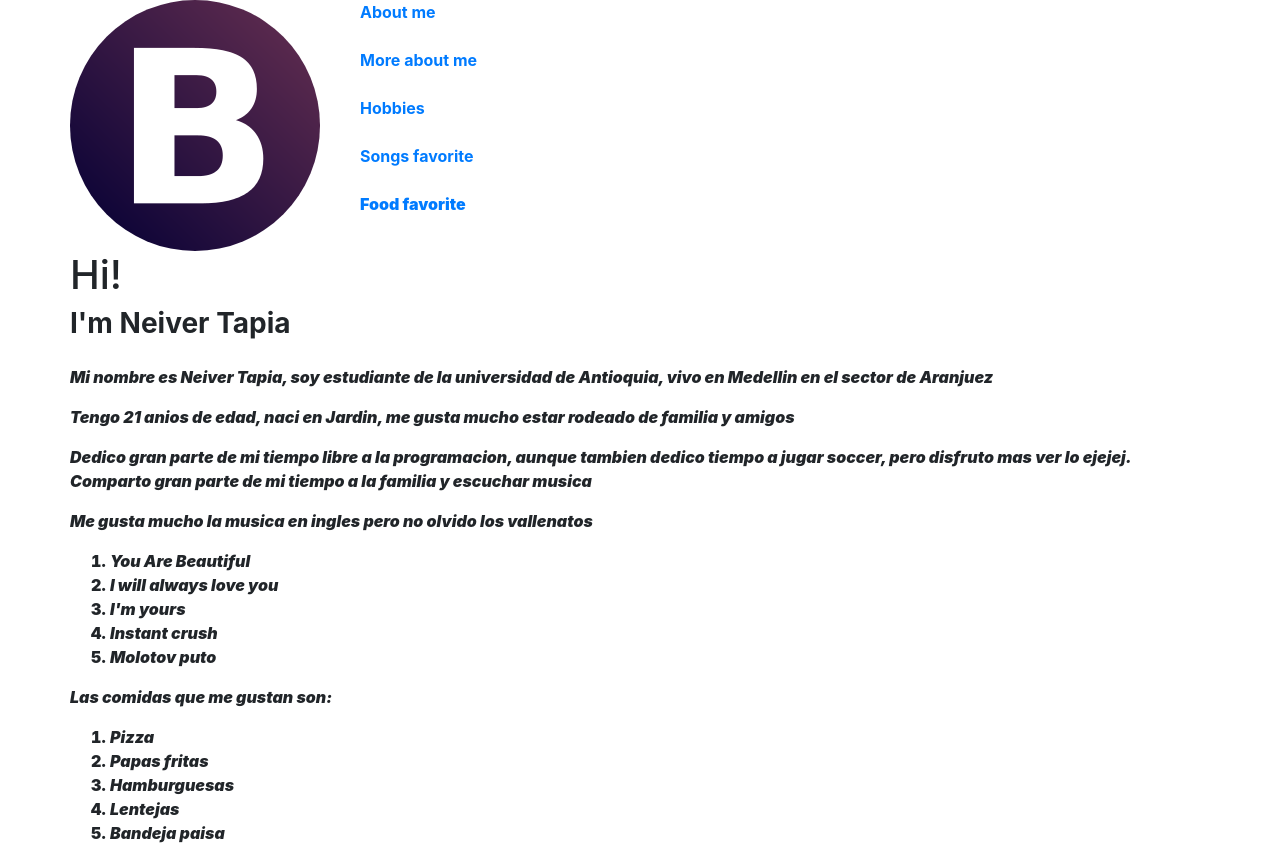
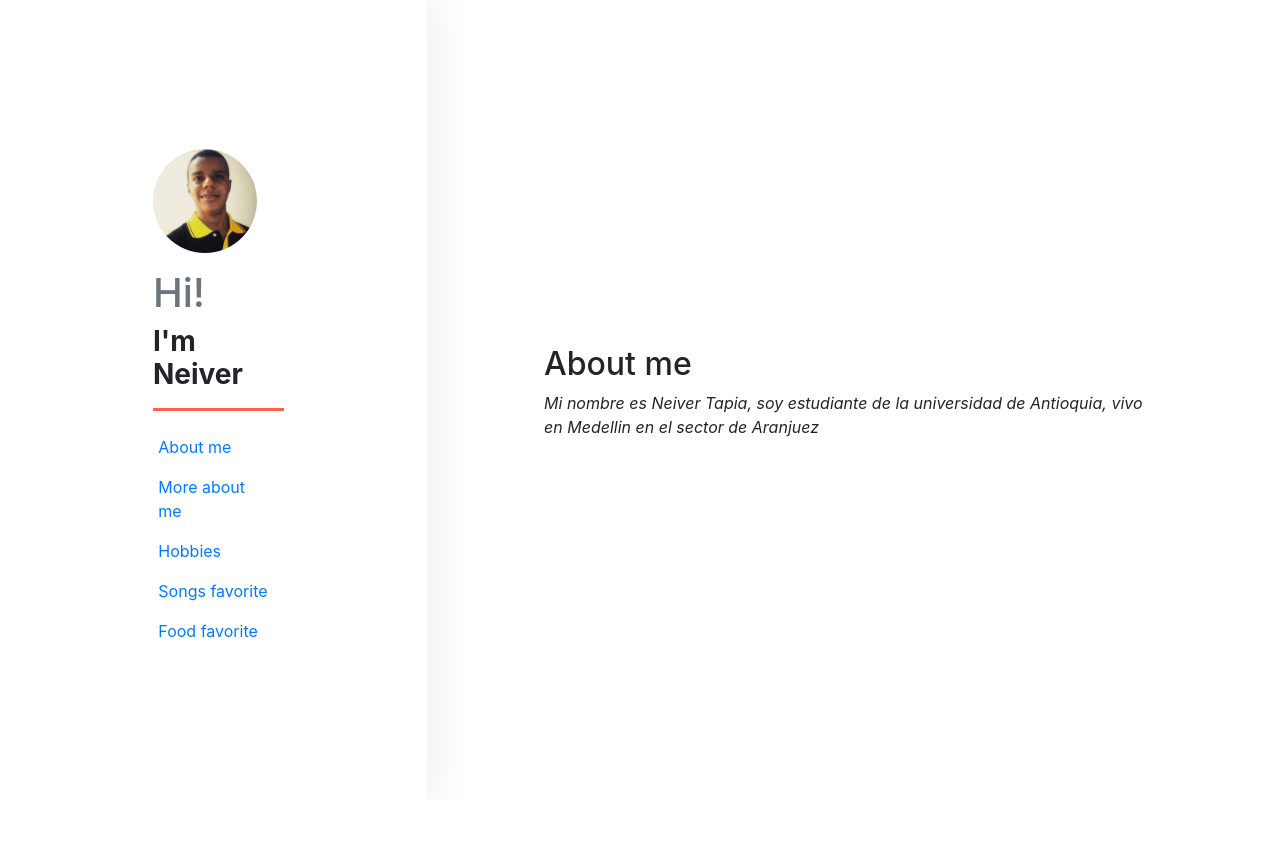
Before and after one commit to NeiverTapia/Curso_Js, a plain HTML site: page project final/index.html in a window 1280 px wide. After the commit the page ends 800 px from the top, so only its background shows below. Drawn offline with nearby package versions, Linux system fonts and the light colour scheme; a script that the page names is missing; files whose address does not match are found by name.

Commit message:
Nuevas funcionalidades
Add las funciones finales del projecto, con imágen, y así mismo con los Navbar

```diff
--- a/project final/index.css
+++ b/project final/index.css
@@ -1,12 +1,7 @@
-/*#photo{
-    width:150px;
-    height: 150px;
-    border-radius: 90%;
-    margin-top: 60px;
-    margin-left: 10px;
-    box-shadow: rgb(116, 55, 55) 8px 8px 10px;;
+#photo{
+  width: 79%;
 }
-
+/*
 nav{
     width: 200px;
     font-size: 18px;
@@ -18,12 +13,39 @@ nav{
     box-shadow: rgb(189, 172, 172) 8px 8px 10px;
     width: 300px;
     height: 700px;
+}*/
+body{
+   text-align: left;
+   margin: 0;
+   font-family: sans-serif;
 }
-body{
-    margin: 0%;
-    padding: 0%;
-}
-*/
+
 #style{
     list-style-type: none;
 }
+h3{
+    border-bottom: 3px solid tomato;
+}
+
+#izq_p{
+    position: inherit;
+    min-height: 100vh;
+    box-shadow: 0px 0px 40px 6px rgb(241, 237, 237);
+}
+
+main{
+    padding: 8vw;
+}
+article{
+    padding-bottom: 48px;
+    padding-top: 48px;
+}
+.title{
+    margin-left: 7.5%;
+}
+ol{
+    padding: 0%;
+}
+#izq{
+    width: 35.8%;
+}
--- a/project final/index.html
+++ b/project final/index.html
@@ -1,63 +1,133 @@
 <!DOCTYPE html>
-<html>
+<html class="h-100">
 <head>
     <meta charset="utf-8">
     <meta http-equiv="X-UA-Compatible" content="IE=edge">
-    <title>Page Title</title>
+    <title>Hola! Soy Neiver</title>
     <meta name="viewport" content="width=device-width, initial-scale=1">
-    <link rel="stylesheet" type="text/css" media="screen" href="C:\Users\vivelab\Desktop\TopGunLap\Curso_Js\project final\index.css">
+    <link rel="stylesheet" type="text/css" media="screen" href="C:\Users\Neiver Tapia\Documents\GitHub\Curso_Js\project final\index.css">
     <script src="main.js"></script>
     <link rel="stylesheet" href="https://stackpath.bootstrapcdn.com/bootstrap/4.3.1/css/bootstrap.min.css" integrity="sha384-ggOyR0iXCbMQv3Xipma34MD+dH/1fQ784/j6cY/iJTQUOhcWr7x9JvoRxT2MZw1T" crossorigin="anonymous">
 
 </head>
-<body>
+<body class="h-100">
+    <div class="container-fluid px-15">
+        <div class="row">
+            <div id="izq_p" class="col-12 col-sm d-sm-flex justify-content-center align-items-center flex-column  ">
+                <section id="izq" class=" navbar-light navbar-expand-sm">
+                    <div class="title d-flex d-sm-block justify-content-between flex-wrap align-items-center">
+                        <figure class="">
+                            <img class="rounded-circle mb-3 ml-10 d-none d-sm-block" id="photo" src="Neiver.jpg">
+                            <figcaption>
+                             <h1 class="text-muted" >Hi!</h1>
+                             <h3 class="font-weight-bolder pb-3 ">I'm Neiver</h3>
+                            </figcaption>
+                        </figure>
+                        <button type="button" class="navbar-toggler" data-toggle="collapse" data-target=".main-navbar" aria-controls="main-navbar" aria-expanded="false" aria-label="Toggle navigation">
+                            <span class="navbar-toggler-icon"></span>
+                        </button>
+                    </div>
+                    <nav>
+                        <ul class="nav navbar-collapse collapse flex-column main-navbar align-items-start" role="tablist">
+                            <li class="nav-item">
+                                <a class="nav-link active" id="about-me-tab" data-toggle="tab" href="#about-me" role="tab" aria-controls="about-me" aria-selected="true">
+                                    About me
+                                </a>
+                            </li>
+                            <li class="nav-item">
+                                <a class="nav-link" id="more-about-me-tab" data-toggle="tab" href="#more-about-me" role="tab" aria-controls="more-about-me" aria-selected="false">
+                                    More about me
+                                </a>
+                            </li>
+                            <li class="nav-item">
+                                <a class="nav-link" id="hobbies-tab" data-toggle="tab" href="#hobbies" role="tab" aria-controls="hobbies" aria-selected="false">
+                                    Hobbies
+                                </a>
+                            </li>
+                            <li class="nav-item">
+                                <a class="nav-link" id="songs-favorite-tab" data-toggle="tab" href="#songs-favorite" role="tab" aria-controls="songs-favorite" aria-selected="false">
+                                    Songs favorite
+                                </a>
+                            </li>
+                            <li class="nav-item">
+                                <a class="nav-link" id="food-favorite-tab" data-toggle="tab" href="#food-favorite" role="tab" aria-controls="food-favorite" aria-selected="false">
+                                    Food favorite
+                                </a>
+                            </li>
+                        </ul>
+                    </nav>
+                </section>
+            </div>
+            <section class="col-sm-8">
+                <main class="d-sm-flex justify-content-center align-items-start h-100 flex-column tab-content" id="myTabContent">
+
+                    <article class="tab-pane fade show active" id="about-me" role="tabpanel" aria-labelledby="about-me-tab">
+                        <h2> About me</h2>
+                     <p><i>Mi nombre es Neiver Tapia, soy estudiante de la universidad de Antioquia, vivo en Medellin en el sector de Aranjuez</i></p>
+                    </article>
+
+                    <article class="tab-pane fade" id="more-about-me" role="tabpanel" aria-labelledby="more-about-me-tab">
+                        <h2>More about me</h2>
+                        <p><i>Tengo 21 años de edad, naci en Jardin, me gusta mucho estar rodeado de familia y amigos. Los planes a futuro es ser un desarrollador profesional e ir a conocer a Silicon Valley y espero poder trabajar algún día allí</i></p>
+                    </article>
+
+                    <article class="tab-pane fade" id="hobbies" role="tabpanel" aria-labelledby="hobbies-tab">
+                        <h2>Hobbies</h2>
+                        <p><i>Dedico gran parte de mi tiempo libre a la programacion, aunque tambien dedico tiempo a jugar soccer, pero disfruto mas ver lo ejejej.<br>
+                         Comparto gran parte de mi tiempo a la familia, escuchar musica, e ir a conocer.
+                        </i></p>
+                    </article>
+
+                    <article class="tab-pane fade text-left" id="songs-favorite" role="tabpanel" aria-labelledby="songs-favorite-tab">
+                        <h2>Songs favorite</h2>
+                     <p><i>Me gusta mucho la musica en ingles pero no olvido los vallenatos</i></p>
+                        <ol>
                             <div class="container">
                                 <div class="row">
-            <figure>
-                <img class="rounded-circle w-10" id="photo" src="logo_boots.png">
-                <figcaption>
-                    <article clase="mx-25 px-25" id="cabeza">
-                        <h1>Hi!</h1>
-                        <h3 class="font-weight-bold">I'm Neiver Tapia</h3>
-                    </article>
-                </figcaption>
-            </figure>
-            <nav class="" >
-                <ul id="style">
-                    <li><b><a href="">About me</a></b></li><br>
-                    <li><b><a href="">More about me</a></b></li><br>
-                    <li><b><a href="">Hobbies</a></b></li><br>
-                    <li><b><a href="">Songs favorite</a><b></li><br>
-                    <li><b><a href="">Food favorite</a><b></li><br>
-                </ul>
-            </nav>
+                                    <div class="col-sm-6">
+                                        <li>
+                                         <i>You Are Beautiful</i><br>
+                                         <iframe width="300" height="200" src="https://www.youtube.com/embed/2PjOg9newCM" frameborder="0" allow="accelerometer; autoplay; encrypted-media; gyroscope; picture-in-picture"></iframe>
+                                        </li>
+                                    </div>
+                                    <div class="col-sm-6">
+                                        <li>
+                                         <i class="text-center" >I will always love you</i>
+                                         <iframe width="300" height="200" src="https://www.youtube.com/embed/MJ5RPKGEltM" frameborder="0" allow="accelerometer"></iframe>
+                                        </li>
                                     </div>
                                 </div>
+                                <div class="row">
+                                    <div class="col-sm-6">
+                                        <li>
+                                         <i>I'm yours</i>
+                                         <iframe width="300" height="200" src="https://www.youtube.com/embed/LYhrYHmUPn0" frameborder="0" allow="accelerometer"></iframe>
+                                        </li>
+                                    </div>
+                                    <div class="col-sm-6">
+                                        <li>
+                                         <i>Instant crush</i>
+                                         <iframe width="300" height="200" src="https://www.youtube.com/embed/a5uQMwRMHcs?start=21" frameborder="0" allow="accelerometer"></iframe>
+                                        </li>
+                                    </div>
+                                </div>
+                                <div class="row">
+                                    <div class="col-sm-6">
+                                        <li>
+                                         <i>Molotov puto</i>
+                                         <iframe width="300" height="200" src="https://www.youtube.com/embed/CzEbm7yup7g?start=6" frameborder="0" allow="accelerometer"></iframe>
+                                        </li>
+                                    </div>
+                                </div>
+                            </div>
+                        </ol>
+                        <p class="text-center" id="btn" >
+                         <button class="btn btn-primary" type="submit">Next</button>
+                        </p>
+                    </article>
 
-    <div class="container">
-        <div class="row">
-            <main>
-                <article>
-                   <p><i>Mi nombre es Neiver Tapia, soy estudiante de la universidad de Antioquia, vivo en Medellin en el sector de Aranjuez</i></p>
-                </article>
-                    <p><i>Tengo 21 anios de edad, naci en Jardin, me gusta mucho estar rodeado de familia y amigos </i></p>
-                <article>
-                    <p><i>Dedico gran parte de mi tiempo libre a la programacion, aunque tambien dedico tiempo a jugar soccer, pero disfruto mas ver lo ejejej.<br>
-                        Comparto gran parte de mi tiempo a la familia y escuchar musica
-                    </i></p>
-                </article>
-                <article>
-                    <p><i>Me gusta mucho la musica en ingles pero no olvido los vallenatos</i></p>
-                    <ol>
-                        <li><i>You Are Beautiful</i></li>
-                        <li><i>I will always love you</i></li>
-                        <li><i>I'm yours</i></li>
-                        <li><i>Instant crush</i></li>
-                        <li><i>Molotov puto</i></li>
-                    </ol>
-                </article>
-                <article>
-                    <p><i>Las comidas que me gustan son: </i></p>
+                    <article class="tab-pane fade text-left" id="food-favorite" role="tabpanel" aria-labelledby="food-favorite-tab">
+                     <h2>Food favorite</h2>
                         <ol>
                          <li><i>Pizza</i></li>
                          <li><i>Papas fritas</i></li>
@@ -67,13 +137,12 @@
                         </ol>
                     </article>
                 </main>
+            </section>
         </div>
     </div>
-
-
-
     <script src="https://code.jquery.com/jquery-3.3.1.slim.min.js" integrity="sha384-q8i/X+965DzO0rT7abK41JStQIAqVgRVzpbzo5smXKp4YfRvH+8abtTE1Pi6jizo" crossorigin="anonymous"></script>
     <script src="https://cdnjs.cloudflare.com/ajax/libs/popper.js/1.14.7/umd/popper.min.js" integrity="sha384-UO2eT0CpHqdSJQ6hJty5KVphtPhzWj9WO1clHTMGa3JDZwrnQq4sF86dIHNDz0W1" crossorigin="anonymous"></script>
     <script src="https://stackpath.bootstrapcdn.com/bootstrap/4.3.1/js/bootstrap.min.js" integrity="sha384-JjSmVgyd0p3pXB1rRibZUAYoIIy6OrQ6VrjIEaFf/nJGzIxFDsf4x0xIM+B07jRM" crossorigin="anonymous"></script>
+
 </body>
 </html>
```
Also changed, not shown: project final/Neiver.jpg (added). Lines whose indentation alone changed are shown as unchanged.
